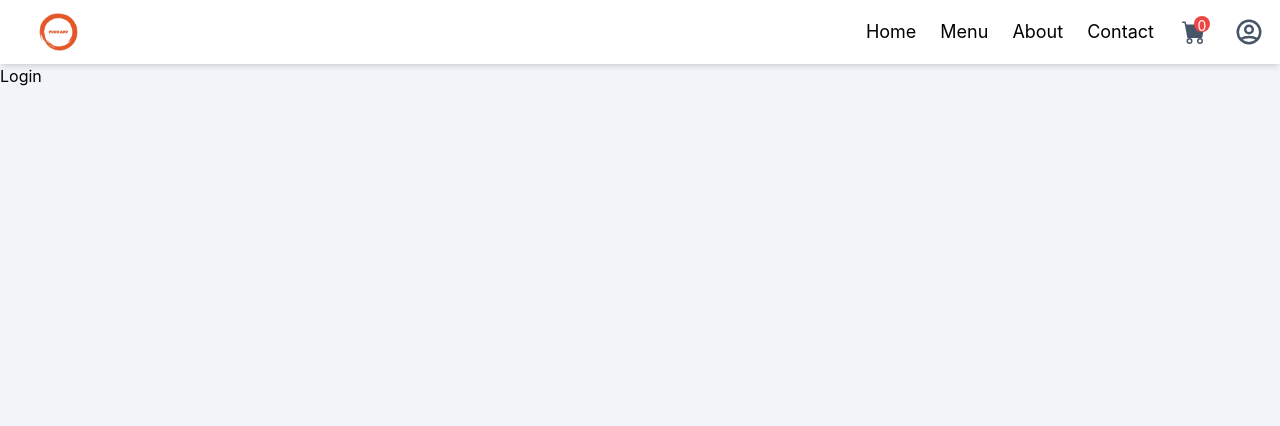
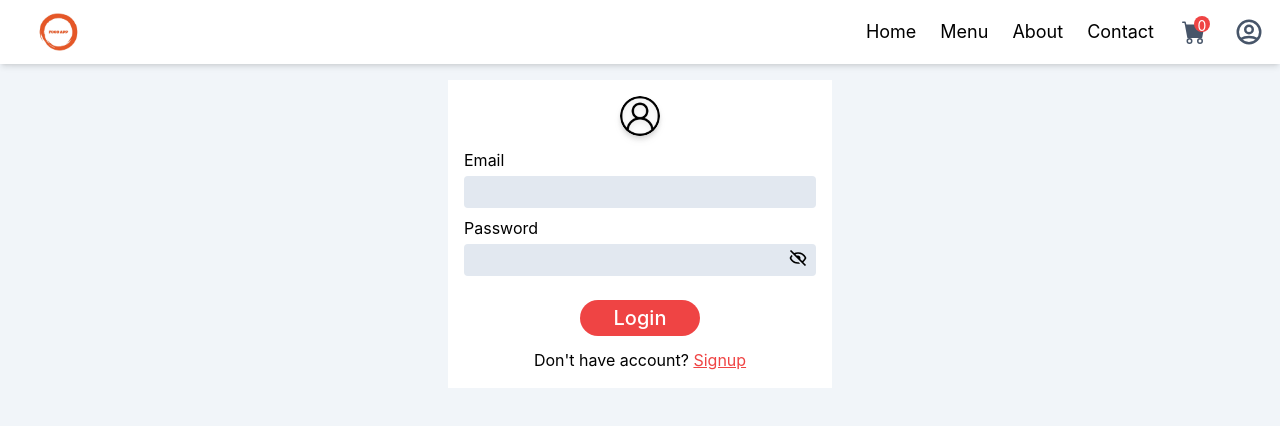
Before and after one commit to shamprakash2000/MERN-FoodApp, a React (Create React App) app in the folder frontend/: page /Login in a window 1280 px wide. Shown: the top 426 px of the page. Built offline with nearby package versions, Linux system fonts and the light colour scheme.

Commit message:
designed login page.

```diff
--- a/frontend/src/page/Login.js
+++ b/frontend/src/page/Login.js
@@ -1,11 +1,87 @@
-import React from 'react'
+import React, { useState } from "react";
+import profileIcon from "../assets/user.png";
+import { BiShow, BiHide } from "react-icons/bi";
+import { Link } from "react-router-dom";
 
 const Login = () => {
+  const [showPassword, setShowPassword] = useState(false);
+
+  const [data, setData] = useState({
+    email: "",
+    password: ""
+  });
+
+  const handleShowPassword = () => {
+    setShowPassword((oldVslue) => !oldVslue);
+  };
+
+  console.log(data);
+
+  const handleOnChange = (e) => {
+    const { name, value } = e.target;
+    setData((preve) => {
+      return {
+        ...preve,
+        [name]: value,
+      };
+    });
+  };
+
+  const handleSubmit = (e) => {
+    e.preventDefault();
+
+    const { firstName, email, password, confirmPassword } = data;
+    if (email && password) {
+      alert("successful");
+    } else {
+      alert("enter required field");
+    }
+  };
   return (
-    <div>
-      Login
+    <div className="p-3 md:p-4">
+      <div className="w-full max-w-sm bg-white m-auto flex items-center flex-col p-4">
+        <div className="w-10 overflow-hidden rounded-full drop-shadow-md shadow-md">
+          <img src={profileIcon} className="w-full" />
+        </div>
+        <form className="w-full py-3 flex flex-col" onSubmit={handleSubmit}>
+          <label htmlFor="email">Email</label>
+          <input
+            type={"email"}
+            id="email"
+            name="email"
+            className="mt-1 mb-2 w-full bg-slate-200 px-2 py-1 rounded focus-within:outline-blue-300"
+            value={data.email}
+            onChange={handleOnChange}
+          />
+
+          <label htmlFor="password">Password</label>
+          <div className="flex px-2 py-1 bg-slate-200 rounded mt-1 mb-2 focus-within:outline outline-2 focus-within:outline-blue-300">
+            <input
+              type={showPassword ? "text" : "password"}
+              id="password"
+              name="password"
+              className="w-full bg-slate-200 border-none outline-none"
+              value={data.password}
+              onChange={handleOnChange}
+            />
+            <span className="flex text-xl" onClick={handleShowPassword}>
+              {showPassword ? <BiShow /> : <BiHide />}
+            </span>
+          </div>
+
+          <button className="max-w-[120px] w-full m-auto bg-red-500 hover:bg-red-600 cursor-pointer text-white text-xl font-medium text-center py-1 rounded-full mt-4">
+            Login
+          </button>
+        </form>
+        <p>
+          Don't have account?{" "}
+          <Link to={"/Signup"} className="text-red-500 underline">
+            Signup
+          </Link>
+        </p>
+      </div>
     </div>
-  )
-}
+  );
+};
 
-export default Login
+export default Login;
```
